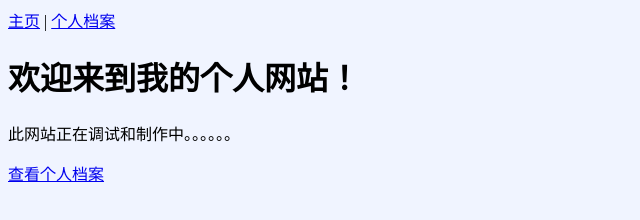
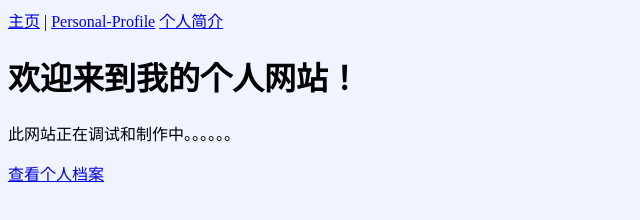
Before and after one commit to johnzeen0711/test, a plain HTML site: page index.html in a window 1280 px wide. Shown: the whole page, without its empty margins (0-640 px from the left). Drawn offline with Linux system fonts and the light colour scheme.

Commit message:
Update navigation links for personal profile

```diff
--- a/index.html
+++ b/index.html
@@ -6,7 +6,8 @@
 
 <nav>
   <a href="index.html">主页</a> |
-  <a href="Personal-Profile.html">个人档案</a>
+  <a href="Personal-Profile-English.html">Personal-Profile</a>
+  <a href="Personal-Profile-Chinese.html">个人简介</a>
 </nav>
 
 <!DOCTYPE html>
```
